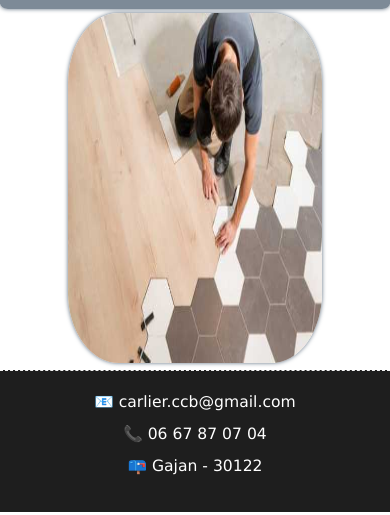
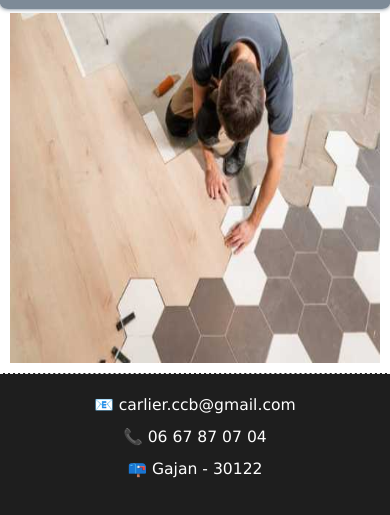
Before and after one commit to TomGost/CarlierCharlieR-novation.github.io, a plain HTML site: page Contact.html in a window 390 px wide. Shown: the part 499-1014 px from the top of the page. Drawn offline with Linux system fonts and the light colour scheme.

Commit message:
Add files via upload

```diff
--- a/style.css
+++ b/style.css
@@ -240,9 +240,12 @@ section>p>img{
     margin: 7% 0 10% 0;
 }
 #posecarrelage{
+    width: 25%;
     margin: 10% 0 0 14%;
-    width: 25%;
-    height: 300px;
+
+}
+#posecarrelage img{
+    width: 100%;
     position: relative;
     float: left;
     border-radius: 20%;
@@ -340,7 +343,6 @@ section>p>img{
     #posecarrelage{
         margin: 8% 0 0 9%;
         width: 30%;
-        height: 300px;
     }
     #DevisGarantie{
         width: 50%;
@@ -386,7 +388,6 @@ section>p>img{
     #posecarrelage{
         margin: 8% 0 0 4%;
         width: 35%;
-        height: 300px;
     }
 }
 @media screen and (max-width: 1100px){
@@ -557,8 +558,8 @@ section>p>img{
         margin-left: 0%;
     }
     #posecarrelage{
-        margin: 1% 17.5% 0 17.5%;
-        width: 65%;
+        margin: 1% 2.5% 0 2.5%;
+        width: 95%;
         height: 350px;
     }
     #contact h3{
```
